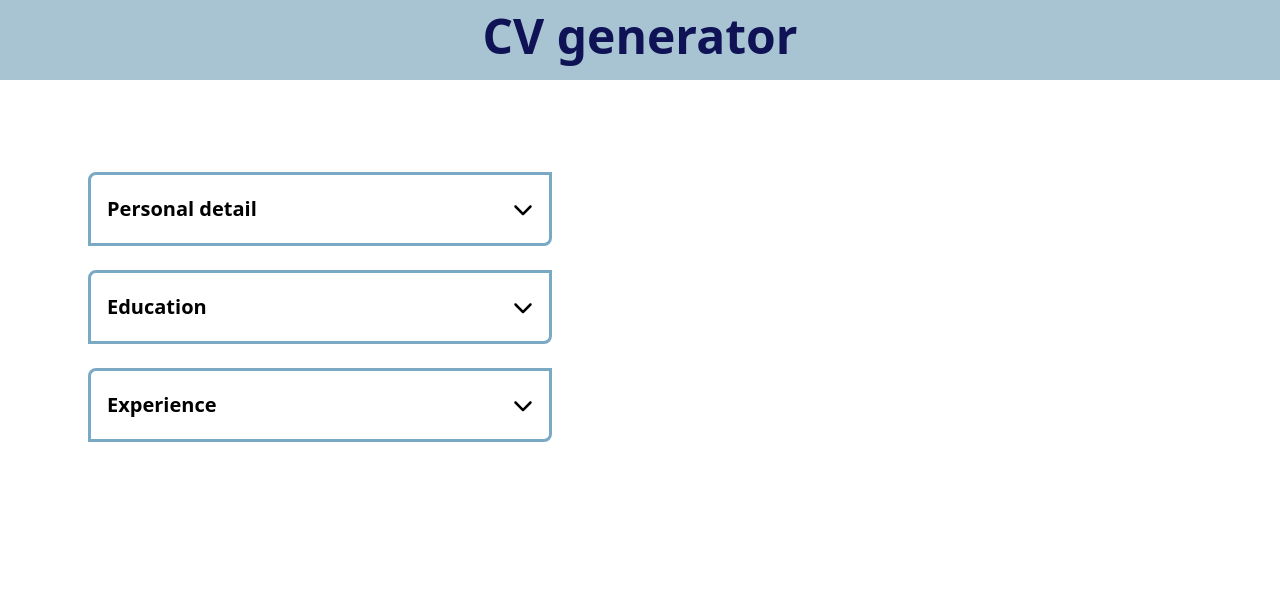
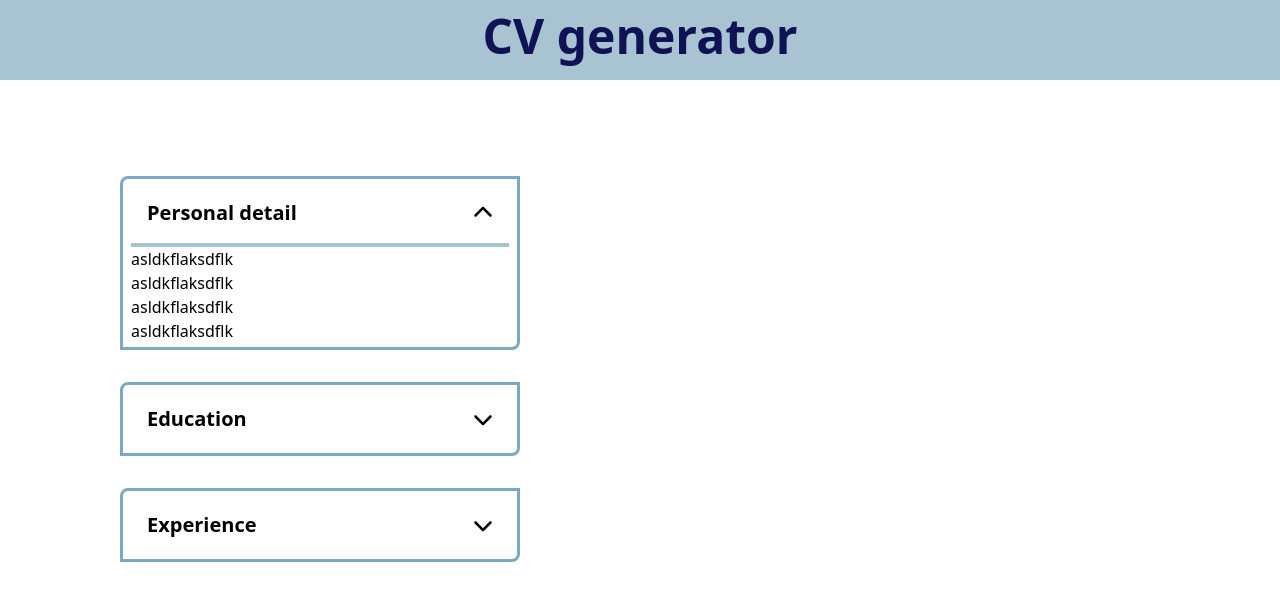
Before and after one commit to GiangNPham/cv-generator, a React (Vite) app in the folder CV-generator/: page / in a window 1280 px wide. Both pictures are taken after a click on the button "Personal detail". Shown: the top 600 px of the page. Built offline with nearby package versions, Linux system fonts and the light colour scheme.

Commit message:
add transition to form's thumbnail

```diff
--- a/CV-generator/package.json
+++ b/CV-generator/package.json
@@ -16,7 +16,8 @@
     "@fortawesome/free-solid-svg-icons": "^6.5.1",
     "@fortawesome/react-fontawesome": "^0.2.0",
     "react": "^18.2.0",
-    "react-dom": "^18.2.0"
+    "react-dom": "^18.2.0",
+    "react-transition-group": "^4.4.5"
   },
   "devDependencies": {
     "@types/react": "^18.2.43",
--- a/CV-generator/src/componenets/Form.jsx
+++ b/CV-generator/src/componenets/Form.jsx
@@ -3,7 +3,14 @@ import Thumbnail from "./form/Thumbnail";
 export default function Form() {
   return (
     <div className="flex flex-col items-center justify-center mt-20">
-      <Thumbnail title={"Personal detail"}></Thumbnail>
+      <Thumbnail title={"Personal detail"}>
+        <h1>asldkflaksdflk</h1>
+
+        <h1>asldkflaksdflk</h1>
+
+        <h1>asldkflaksdflk</h1>
+        <h1>asldkflaksdflk</h1>
+      </Thumbnail>
       <Thumbnail title={"Education"}></Thumbnail>
       <Thumbnail title={"Experience"}></Thumbnail>
 
--- a/CV-generator/src/componenets/form/Thumbnail.jsx
+++ b/CV-generator/src/componenets/form/Thumbnail.jsx
@@ -1,16 +1,35 @@
 import { FontAwesomeIcon } from "@fortawesome/react-fontawesome";
-import { faChevronDown } from "@fortawesome/free-solid-svg-icons";
+import { faChevronDown, faChevronUp } from "@fortawesome/free-solid-svg-icons";
+import { useState } from "react";
 import "../../styles/Thumbnail.css";
+import { CSSTransition } from "react-transition-group";
 
 function Thumbnail({ title, children }) {
+  const [isOpen, setIsOpen] = useState(false);
   return (
-    <div className="thumbnail-container my-3 rounded-tl-lg rounded-br-lg border-accent py-1 relative flex flex-col items-center">
-      <button className="p-4 w-full flex items-center justify-between text-xl font-semibold">
+    <div className="thumbnail-container my-4 rounded-tl-lg rounded-br-lg border-accent py-1 px-2 relative flex flex-col items-center hover:border-primary ">
+      <button
+        className="thumbnail-btn p-4 w-full flex items-center justify-between text-xl font-semibold hover:px-7"
+        onClick={() => setIsOpen(!isOpen)}
+      >
         {title}
-        <FontAwesomeIcon icon={faChevronDown} className="" />
+        {isOpen ? (
+          <FontAwesomeIcon icon={faChevronUp} />
+        ) : (
+          <FontAwesomeIcon icon={faChevronDown} />
+        )}
       </button>
 
-      <div>{children}</div>
+      <CSSTransition
+        in={isOpen}
+        classNames="children-transition"
+        timeout={300}
+        unmountOnExit
+      >
+        <div className="thumbnail-children-container w-full border-t-4 border-secondary">
+          {children}
+        </div>
+      </CSSTransition>
     </div>
   );
 }
--- a/CV-generator/src/styles/Thumbnail.css
+++ b/CV-generator/src/styles/Thumbnail.css
@@ -4,5 +4,23 @@
 
 .thumbnail-container {
   border: 0.2rem solid;
-  width: 29rem;
+  width: 25rem;
 }
+
+.thumbnail-btn {
+  transition: padding 0.5s ease-in-out;
+}
+
+.children-transition-enter {
+  opacity: 0;
+  transform: translateY(-5px);
+}
+.children-transition-enter-active {
+  opacity: 1;
+  transform: translateY(0);
+  transition: opacity 300ms, transform 500ms;
+}
+
+.children-transition-exit-active {
+  opacity: 0;
+}
```
Also changed, not shown: 1 other file (tests, documents, lock files or other folders).
